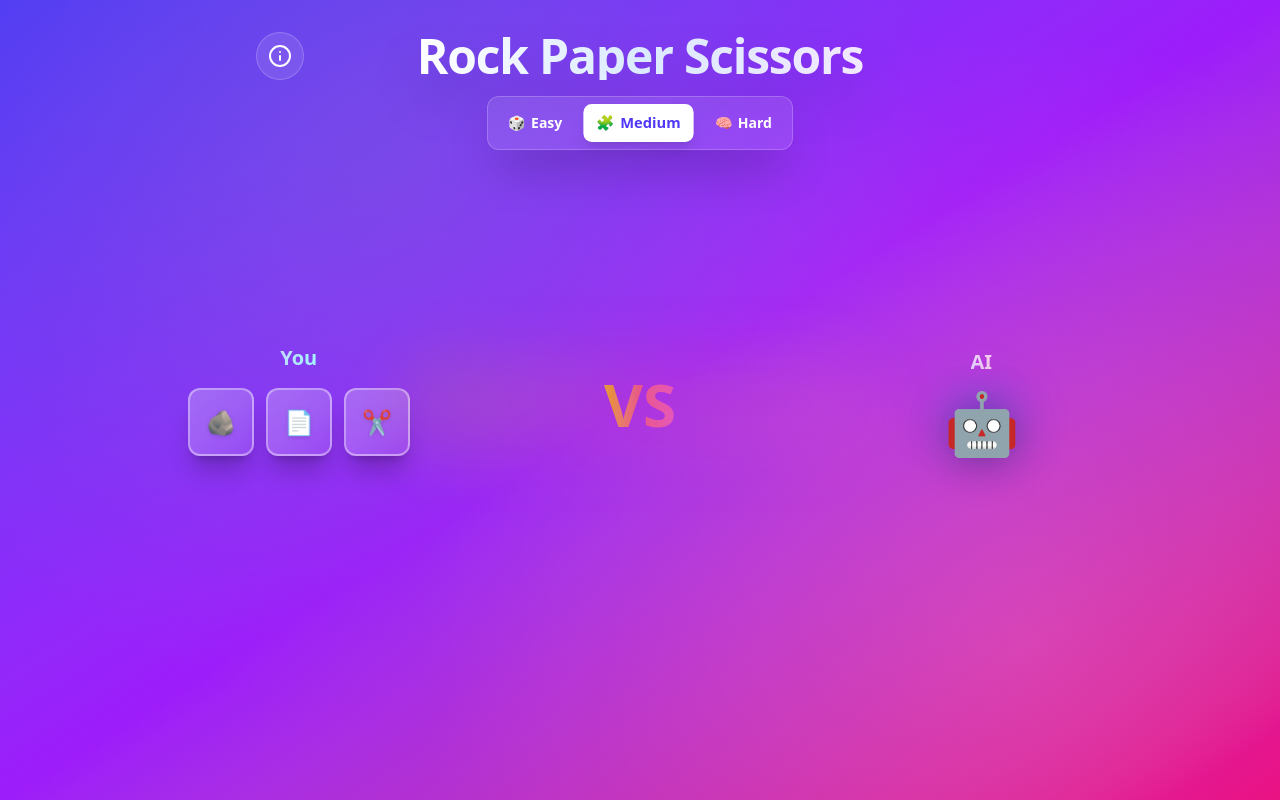
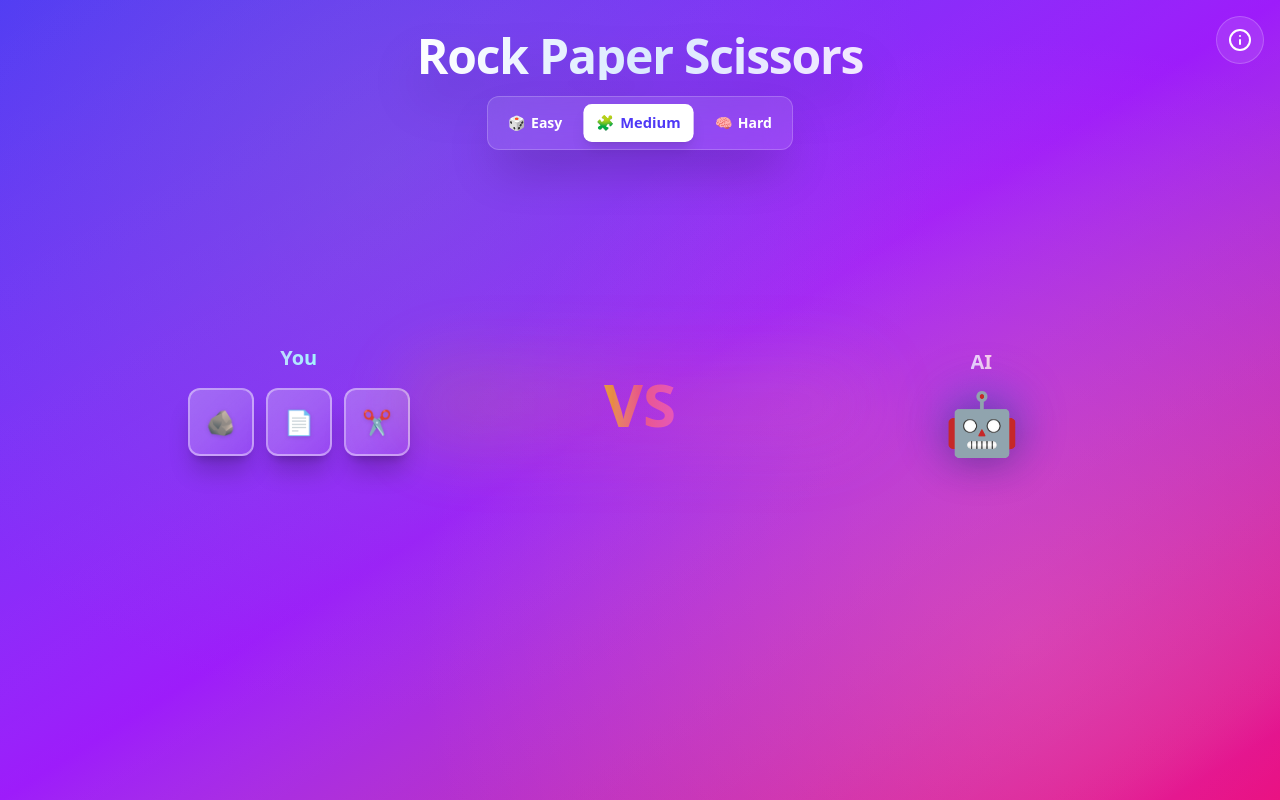
Before and after one commit to aniisabihi/rock-paper-scissors-ai, a Next.js app: page / in a window 1280 px wide. Built offline with nearby package versions, Linux system fonts and the light colour scheme.

Commit message:
refactor: Moved InfoButton and InfoModal components from GameHeader to change positioning on screen

```diff
--- a/app/page.tsx
+++ b/app/page.tsx
@@ -1,9 +1,12 @@
 'use client';
 
 import type { FC } from 'react';
+import { useState } from 'react';
 import GameHeader from '@/components/game-header';
 import GameArea from '@/components/game-area';
 import GameResults from '@/components/game-results';
+import InfoButton from '@/components/game-header/InfoButton';
+import InfoModal from '@/components/game-header/InfoModal';
 import { useGameLogic } from '@/hooks/useGameLogic';
 import { useAdaptiveAI } from '@/lib/context/adaptive-ai-context';
 
@@ -21,6 +24,15 @@ const Home: FC = () => {
   } = useGameLogic();
 
   const { adaptiveAI, isLoading } = useAdaptiveAI();
+  const [isInfoOpen, setIsInfoOpen] = useState(false);
+
+  const handleInfoToggle = () => {
+    setIsInfoOpen(!isInfoOpen);
+  };
+
+  const handleInfoClose = () => {
+    setIsInfoOpen(false);
+  };
 
   return (
     <main
@@ -31,6 +43,10 @@ const Home: FC = () => {
       {/* Ambient background elements */}
       <div className="absolute inset-0 bg-[radial-gradient(circle_at_30%_20%,rgba(120,119,198,0.3),transparent_50%),radial-gradient(circle_at_80%_80%,rgba(255,119,198,0.3),transparent_50%)] pointer-events-none" />
       <div className="absolute inset-0 bg-gradient-to-br from-transparent via-white/5 to-transparent pointer-events-none" />
+
+      {/* Info Button - Fixed in top right corner */}
+      <InfoButton isOpen={isInfoOpen} onToggle={handleInfoToggle} />
+      <InfoModal isOpen={isInfoOpen} onClose={handleInfoClose} />
 
       {/* Game Header */}
       <GameHeader difficulty={difficulty} onDifficultyChange={handleDifficultyChange} adaptiveAI={adaptiveAI} />
--- a/components/game-header/InfoButton.tsx
+++ b/components/game-header/InfoButton.tsx
@@ -12,7 +12,7 @@ const InfoButton: FC<InfoButtonProps> = ({ isOpen, onToggle }) => {
   return (
     <button
       onClick={onToggle}
-      className="absolute top-0 left-0 w-8 h-8 sm:w-10 sm:h-10 md:w-12 md:h-12 bg-white/10 backdrop-blur-md rounded-full text-white hover:bg-white/20 transition-all duration-300 border border-white/20 z-50 flex items-center justify-center"
+      className="fixed top-4 right-4 w-8 h-8 sm:w-10 sm:h-10 md:w-12 md:h-12 bg-white/10 backdrop-blur-md rounded-full text-white hover:bg-white/20 transition-all duration-300 border border-white/20 z-50 flex items-center justify-center"
       aria-label="Toggle game information"
       aria-expanded={isOpen}
     >
--- a/components/game-header/index.tsx
+++ b/components/game-header/index.tsx
@@ -1,10 +1,7 @@
 'use client';
 
 import type { FC } from 'react';
-import { useState } from 'react';
 
-import InfoButton from './InfoButton';
-import InfoModal from './InfoModal';
 import DifficultySelector from './DifficultySelector';
 import type { AdaptiveAI } from '@/lib/game/adaptive-ai';
 
@@ -17,16 +14,6 @@ interface GameHeaderProps {
 }
 
 const GameHeader: FC<GameHeaderProps> = ({ difficulty, onDifficultyChange, adaptiveAI }) => {
-  const [isInfoOpen, setIsInfoOpen] = useState(false);
-
-  const handleInfoToggle = () => {
-    setIsInfoOpen(!isInfoOpen);
-  };
-
-  const handleInfoClose = () => {
-    setIsInfoOpen(false);
-  };
-
   const getAdaptiveAIStatus = () => {
     if (difficulty !== 'Hard' || !adaptiveAI) return null;
 
@@ -52,8 +39,6 @@ const GameHeader: FC<GameHeaderProps> = ({ difficulty, onDifficultyChange, adapt
       <h1 className="text-2xl sm:text-3xl md:text-4xl lg:text-5xl font-black bg-gradient-to-r from-white via-blue-100 to-purple-100 bg-clip-text text-transparent drop-shadow-2xl px-2 tracking-tight">
         Rock Paper Scissors
       </h1>
-      <InfoButton isOpen={isInfoOpen} onToggle={handleInfoToggle} />
-      <InfoModal isOpen={isInfoOpen} onClose={handleInfoClose} />
       <DifficultySelector difficulty={difficulty} onDifficultyChange={onDifficultyChange} />
       <div className="h-[40px] flex items-center justify-center">
         {difficulty === 'Hard' && adaptiveAI ? getAdaptiveAIStatus() : <div className="h-[40px]" />}
@@ -63,4 +48,4 @@ const GameHeader: FC<GameHeaderProps> = ({ difficulty, onDifficultyChange, adapt
 };
 
 export default GameHeader;
-export { InfoButton, InfoModal, DifficultySelector };
+export { DifficultySelector };
```
